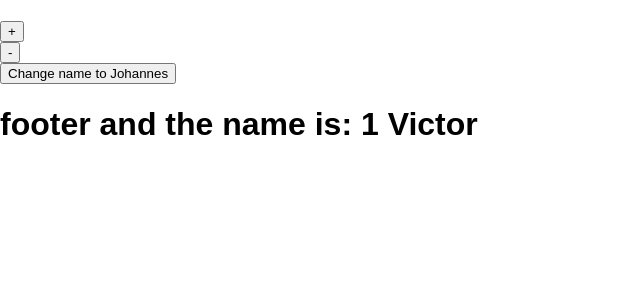
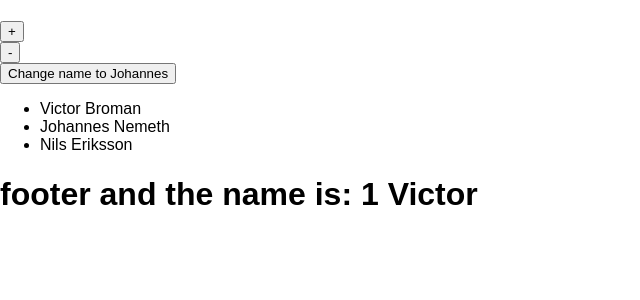
Before and after one commit to bovicbro/victors.space, a React (Create React App) app: page / in a window 1280 px wide. Shown: the top 300 px of the page, without its empty margins (0-640 px from the left). Built offline with nearby package versions, Linux system fonts and the light colour scheme.

Commit message:
adds first implementation of list and list item, reducers, actions and yadada

```diff
--- /dev/null
+++ b/src/actions/personActions.js
@@ -0,0 +1,10 @@
+const personActions = {
+  addPerson : (person) => {
+    return {
+    type: "ADD_PERSON",
+    payload: person
+    }
+  }
+}
+
+export default personActions;
--- a/src/components/App.js
+++ b/src/components/App.js
@@ -5,6 +5,8 @@ import {connect} from "react-redux";
 import Header from "./Header"
 import Footer from "./Footer"
 import Button from "./Button"
+import List from "./List"
+import personActions from "../actions/personActions"
 
 class App extends Component {
   render() {
@@ -14,6 +16,7 @@ class App extends Component {
         <Button buttonText="+" buttonAction={() => this.props.addOne()} />
         <Button buttonText="-" buttonAction={() => this.props.subtractOne()} />
         <Button buttonText="Change name to Johannes" buttonAction={() => this.props.changeName("Johannes")} />
+        <List listItems={this.props.person.personList} />
         <Footer name={this.props.math.result + "  " + this.props.name.name} />
       </div>
     );
@@ -23,7 +26,8 @@ class App extends Component {
 const mapStateToProps = (state) => {
   return {
     math: state.math,
-    name: state.name
+    name: state.name,
+    person: state.person
   };
 };
 
@@ -48,7 +52,8 @@ const mapDispatchToProps = (dispatch) => {
         type: "CHANGE_NAME",
         payload: name
       });
-    }
+    },
+    addPersonToList: (person) => {dispatch(personActions.addPerson(person))},
   }
   };
 
--- /dev/null
+++ b/src/components/List.js
@@ -0,0 +1,18 @@
+import React, {Component} from "react";
+import ListItem from "./ListItem"
+
+export default class List extends React.Component {
+  constructor() {
+    super();
+  } render() {
+    return(
+      <div>
+        <ul>
+          <ListItem item={this.props.listItems[0]} />
+          <ListItem item={this.props.listItems[1]} />
+          <ListItem item={this.props.listItems[2]} />
+        </ul>
+      </div>
+    )
+  }
+}
--- /dev/null
+++ b/src/components/ListItem.js
@@ -0,0 +1,13 @@
+import React, {Component} from "react";
+
+export default class ListItem extends React.Component {
+  constructor() {
+    super();
+  } render() {
+    return(
+      <li>
+        {this.props.item}
+      </li>
+    )
+  }
+}
--- /dev/null
+++ b/src/reducers/personReducer.js
@@ -0,0 +1,20 @@
+const personReducer = (state = {
+  personList: ["Victor Broman","Johannes Nemeth","Nils Eriksson"],
+  lastValues: []
+}, action) => {
+  switch (action.type) {
+    case "ADD_PERSON":
+      state = {
+        ...state,
+        personList: [...state.personlist, action.payload],
+        lastValues: [...state.lastValues, state.personlist]
+      }
+      break;
+    default:
+    break;
+
+  }
+  return state;
+}
+
+export default personReducer;
--- a/src/store.js
+++ b/src/store.js
@@ -1,10 +1,12 @@
 import {createStore,combineReducers} from "redux";
 import mathReducer from "./reducers/mathReducer"
 import nameReducer from "./reducers/nameReducer"
+import personReducer from "./reducers/personReducer"
 
 export default createStore(
     combineReducers({
       math: mathReducer,
-      name: nameReducer}),
+      name: nameReducer,
+      person: personReducer}),
   window.__REDUX_DEVTOOLS_EXTENSION__ && window.__REDUX_DEVTOOLS_EXTENSION__()
 );
```
